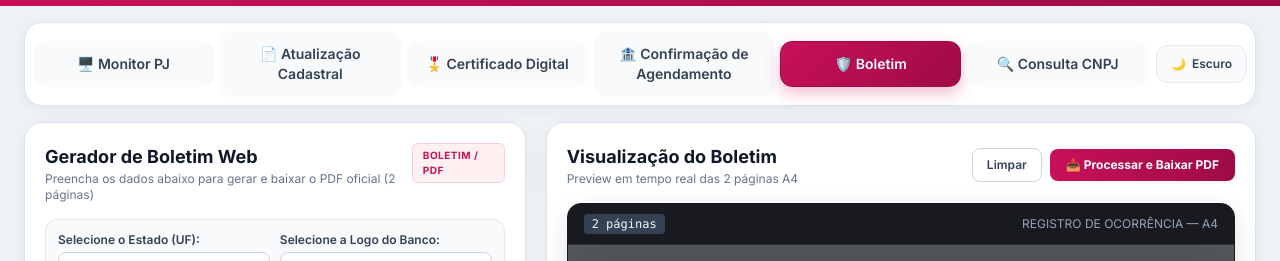
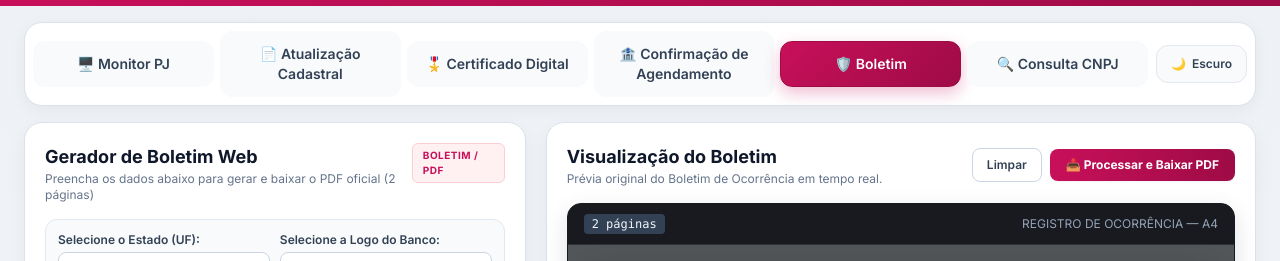
Before and after one commit to kaunsouza2026-crypto/BomBinha-PJ, a plain HTML site: page index.html in a window 1280 px wide. Both pictures are taken after a click on the button "🛡️ Boletim". Shown: the top 261 px of the page. Drawn offline with nearby package versions, Linux system fonts and the light colour scheme.

Commit message:
Update preview text for bulletin visualization

```diff
--- a/index.html
+++ b/index.html
@@ -1406,7 +1406,7 @@
         <div class="flex flex-wrap items-center justify-between gap-2">
           <div>
             <h2 class="text-base sm:text-lg font-bold text-slate-900">Visualização do Boletim</h2>
-            <p class="text-xs text-slate-500">Preview em tempo real das 2 páginas A4</p>
+            <p class="text-xs text-slate-500">Prévia original do Boletim de Ocorrência em tempo real.</p>
           </div>
           <div class="flex items-center gap-2">
             <button type="button" onclick="limparBoletim()" class="px-3.5 py-2 rounded-lg text-xs font-semibold border border-slate-300 bg-white text-slate-700 hover:bg-slate-50 cursor-pointer">
```
